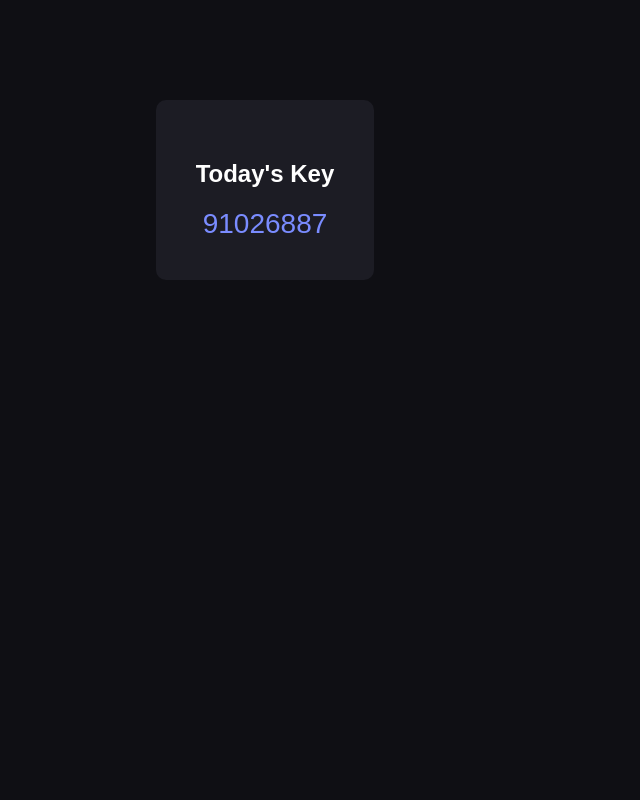
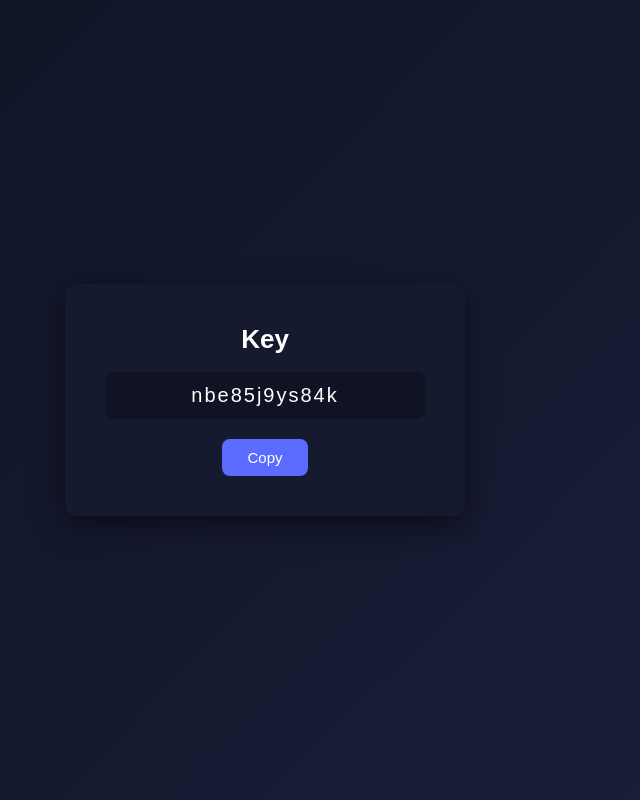
Before and after one commit to scriptjame/key, a plain HTML site: page index.html in a window 1280 px wide. Shown: the whole page, without its empty margins (375-1015 px from the left). Drawn offline with Linux system fonts and the light colour scheme.

Commit message:
Update index.html

```diff
--- a/index.html
+++ b/index.html
@@ -1,63 +1,115 @@
 <!DOCTYPE html>
 <html>
 <head>
-<title>Shiba Key</title>
+<meta charset="UTF-8">
+<title>Key</title>
+
 <style>
+
 body{
-background:#0f0f14;
+background:linear-gradient(135deg,#0f1324,#1b1f3a);
+font-family:Arial,Helvetica,sans-serif;
+display:flex;
+align-items:center;
+justify-content:center;
+height:100vh;
+margin:0;
 color:white;
-font-family:Arial;
-text-align:center;
-margin-top:100px;
 }
 
 .box{
-background:#1c1c24;
+background:#161a2e;
 padding:40px;
-border-radius:10px;
-display:inline-block;
+border-radius:12px;
+width:320px;
+text-align:center;
+box-shadow:0 10px 30px rgba(0,0,0,0.5);
+}
+
+h1{
+margin-top:0;
+font-size:26px;
 }
 
 .key{
-font-size:28px;
-color:#7a8cff;
-margin-top:20px;
+background:#0f1324;
+padding:12px;
+border-radius:8px;
+font-size:20px;
+letter-spacing:2px;
+margin-top:15px;
+margin-bottom:20px;
 }
+
+button{
+background:#5a6cff;
+border:none;
+color:white;
+padding:10px 25px;
+font-size:15px;
+border-radius:8px;
+cursor:pointer;
+transition:0.2s;
+}
+
+button:hover{
+background:#6d7cff;
+}
+
 </style>
 </head>
 
 <body>
 
 <div class="box">
-<h2>Today's Key</h2>
+
+<h1>Key</h1>
+
 <div class="key" id="key"></div>
+
+<button onclick="copyKey()">Copy</button>
+
 </div>
 
 <script>
 
 function generateKey(){
 
-let secret = "x7k2p9s1"
+let charset="abcdefghijklmnopqrstuvwxyz0123456789"
 
-let d = new Date()
+let d=new Date()
 
-let day = d.getDate()
-let month = d.getMonth()+1
-let year = d.getFullYear()
+let seed=d.getDate()+(d.getMonth()+1)*50+d.getFullYear()*1000
 
-let raw = secret+day+month+year
+let random=seed
 
-let hash = 0
+let key=""
 
-for(let i=0;i<raw.length;i++){
-hash = (hash*31 + raw.charCodeAt(i)) % 100000000
-}
+for(let i=0;i<12;i++){
 
-return hash.toString()
+random=(random*9301+49297)%233280
+
+let index=Math.floor((random/233280)*charset.length)
+
+key+=charset[index]
 
 }
 
-document.getElementById("key").innerText = generateKey()
+return key
+
+}
+
+let todayKey=generateKey()
+
+document.getElementById("key").innerText=todayKey
+
+function copyKey(){
+
+navigator.clipboard.writeText(todayKey)
+
+alert("Key copied!")
+
+}
 
 </script>
 
```
